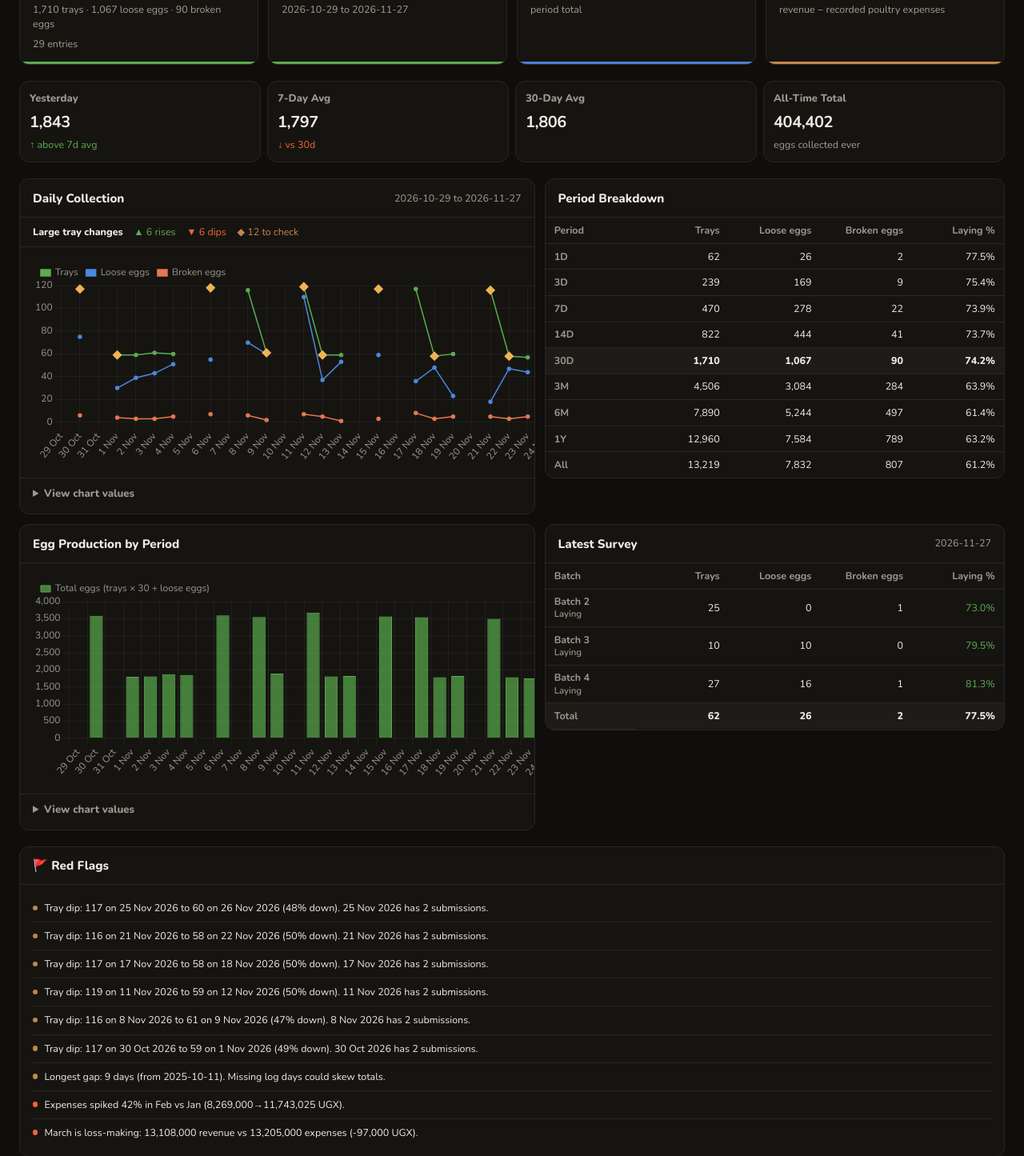
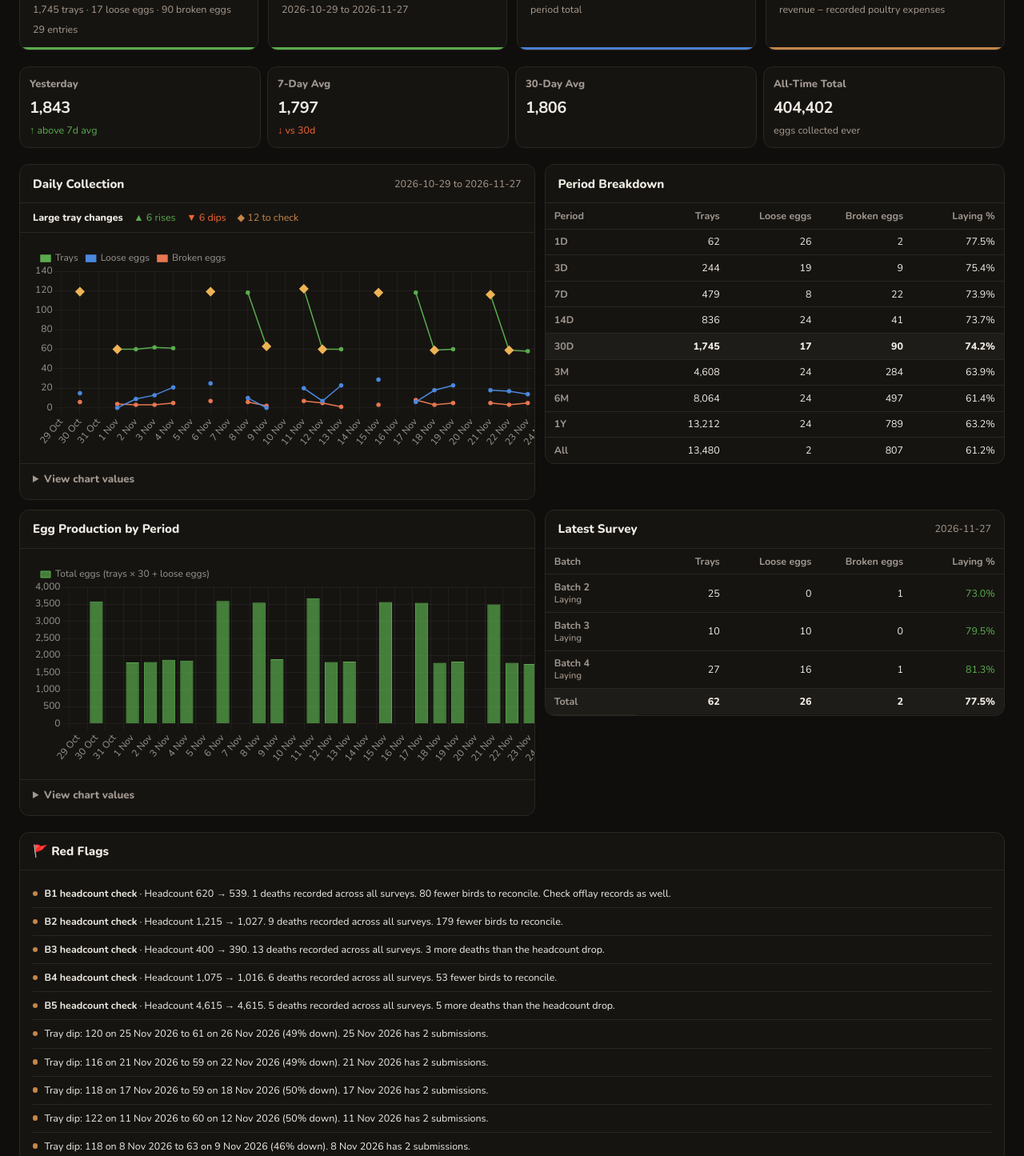
Before and after one commit to ivanemoje/poultry-analytics-notifier, a plain HTML site: page index.html in a window 1280 px wide. Shown: the part 287-1732 px from the top of the page at 80% size. Drawn offline with nearby package versions, Linux system fonts and the light colour scheme; files whose address does not match are found by name.

Commit message:
updated functionality

```diff
--- a/index.html
+++ b/index.html
@@ -637,6 +637,7 @@ button{font-family:inherit;}
   <!-- BATCHES TAB -->
   <div class="tab-content" id="tab-batches">
     <div class="section-label" id="batch-list-title">Laying Batches</div>
+    <div class="kpi-sub" id="batch-period-range"></div>
     <div class="batch-grid" id="all-batches-grid"></div>
     <div class="section-label">Batch Records</div>
     <div class="card" style="overflow-x:auto">
@@ -722,6 +723,7 @@ const PRODUCTION_BATCHES = [
   {key:'batch5', prefix:'b5', number:'5', label:'B5', color:'#48a7a3'}
 ];
 const BATCH_METRICS = ['trays','eggs','broken','dead','feedGrams'];
+const EGGS_PER_TRAY = 30;
 const COLLECTION_METRICS = [
   {key:'trays',label:'Trays',color:'#5aac4e'},
   {key:'eggs',label:'Loose eggs',color:'#4a89df'},
@@ -744,7 +746,20 @@ function selectedProductionBatches(){
 }
 
 function batchTotal(r, batch){
-  return 30*(r[batch.prefix+'_trays'] ?? 0)+(r[batch.prefix+'_eggs'] ?? 0);
+  return EGGS_PER_TRAY*(r[batch.prefix+'_trays'] ?? 0)+(r[batch.prefix+'_eggs'] ?? 0);
+}
+
+function reportsEggs(row,batch){
+  return row[batch.prefix+'_trays']!=null || row[batch.prefix+'_eggs']!=null;
+}
+
+function packLooseEggs(counts){
+  if((counts.eggs ?? 0)<EGGS_PER_TRAY) return counts;
+  return {
+    ...counts,
+    trays:(counts.trays ?? 0)+Math.floor(counts.eggs/EGGS_PER_TRAY),
+    eggs:counts.eggs%EGGS_PER_TRAY
+  };
 }
 
 function eggTotal(r, batches=selectedProductionBatches()){
@@ -761,7 +776,7 @@ function collectionCounts(rows,batches){
       }
     }
   }
-  return counts;
+  return packLooseEggs(counts);
 }
 
 function collectionLabel(counts){
@@ -775,7 +790,7 @@ function layingRate(rows, batches=selectedProductionBatches()){
     const cfg = BATCH_CONFIG[batch.key];
     if(!isLaying(batch) || !cfg.currentBirds) continue;
     for(const row of rows){
-      if(row[batch.prefix+'_trays']==null && row[batch.prefix+'_eggs']==null) continue;
+      if(!reportsEggs(row,batch)) continue;
       birds += cfg.currentBirds;
       eggs += batchTotal(row,batch);
     }
@@ -808,8 +823,8 @@ function normalizeBatchConfig(metadata){
       expectedOfflay: batch.expectedOfflay || '',
       status: status==='active'?'laying':status,
       supplier: batch.supplier || '',
-      initialBirds: Number(batch.initialBirds || batch.currentBirds || 0),
-      currentBirds: Number(batch.currentBirds ?? 0)
+      initialBirds: batch.initialBirds==null || batch.initialBirds==='' ? null : Number(batch.initialBirds),
+      currentBirds: batch.currentBirds==null || batch.currentBirds==='' ? null : Number(batch.currentBirds)
     }];
   }));
 }
@@ -1150,8 +1165,8 @@ function trayChangesForPeriod(rows,batches,cutoff){
     const trays = collectionCounts(entries,batches).trays;
     if(trays==null) continue;
 
-    const reported = batches.filter(batch=>entries.some(row=>row[batch.prefix+'_trays']!=null));
-    const submissions = entries.filter(row=>reported.some(batch=>row[batch.prefix+'_trays']!=null)).length;
+    const reported = batches.filter(batch=>entries.some(row=>reportsEggs(row,batch)));
+    const submissions = entries.filter(row=>reported.some(batch=>reportsEggs(row,batch))).length;
     const current = {date,trays,submissions,coverage:reported.map(batch=>batch.key).join(',')};
     if(previous && date>=cutoff){
       const delta = trays-previous.trays;
@@ -1179,8 +1194,40 @@ function formatTrayChange({previous,delta,percent}){
   return `${sign}${fmtN(delta)} trays${relative} vs ${flagDate(previous.date)}`;
 }
 
-function renderFlags(trayChanges){
-  const flags = [];
+function reportedDeaths(rows,batch){
+  const field = batch.prefix+'_dead';
+  const dates = new Set();
+  let total = 0;
+  for(const row of rows){
+    if(row[field]==null) continue;
+    dates.add(row.date);
+    total += row[field];
+  }
+  return {total:dates.size ? total : null,days:dates.size};
+}
+
+function headcountFlag(batch){
+  const {initialBirds,currentBirds,status} = BATCH_CONFIG[batch.key];
+  if(![initialBirds,currentBirds].every(count=>Number.isSafeInteger(count) && count>=0)){
+    return 'Check the initial and current headcounts in batch metadata.';
+  }
+  const {total:deaths} = reportedDeaths(EGGS,batch);
+  const drop = initialBirds-currentBirds;
+  const difference = drop-(deaths ?? 0);
+  if(difference===0) return '';
+
+  const headcount = `Headcount ${fmtN(initialBirds)} → ${fmtN(currentBirds)}.`;
+  const mortality = deaths==null ? 'No survey death counts recorded.' : `${fmtN(deaths)} deaths recorded across all surveys.`;
+  const gap = drop<0 ? `Headcount rose by ${fmtN(-drop)}.`
+    : difference>0 ? `${fmtN(difference)} fewer birds to reconcile.`
+    : `${fmtN(-difference)} more deaths than the headcount drop.`;
+  const offlay = status==='offlaid' ? ' Check offlay records as well.' : '';
+  return `${headcount} ${mortality} ${gap}${offlay}`;
+}
+
+function renderFlags(trayChanges,headcountFlags){
+  const flags = [...headcountFlags].filter(([batch])=>activeBatch==='all'||batch.number===activeBatch)
+    .map(([batch,msg])=>({sev:'amber',msg:`<strong>${batch.label} headcount check</strong> · ${msg}`}));
   // Check last entry date
   const latest = EGGS[EGGS.length-1];
   if(latest){
@@ -1227,7 +1274,7 @@ function renderBatchLayingCards(eggs,period){
   const el = document.getElementById('batch-laying-cards');
   el.innerHTML = selectedProductionBatches().map(batch=>{
     const cfg = BATCH_CONFIG[batch.key];
-    const reported = eggs.filter(row=>row[batch.prefix+'_trays']!=null || row[batch.prefix+'_eggs']!=null);
+    const reported = eggs.filter(row=>reportsEggs(row,batch));
     const periodEggs = reported.reduce((sum,row)=>sum+batchTotal(row,batch),0);
     const avgEggs = reported.length?periodEggs/reported.length:null;
     const layingPct = layingRate(reported,[batch]);
@@ -1391,25 +1438,31 @@ function renderTransactions(tableId,records,kind,cells){
 function renderBatchRecords(rows){
   const batches = selectedProductionBatches();
   const entries = [...rows].reverse().flatMap(row=>batches.flatMap(batch=>{
-    const counts = BATCH_METRICS.map(field=>row[batch.prefix+'_'+field]);
-    if(counts.every(value=>value==null)) return [];
-    return `<tr><td>${row.date}</td><td>${batch.label}</td>${counts.map(value=>`<td>${fmtN(value)}</td>`).join('')}</tr>`;
+    const recorded = BATCH_METRICS.map(field=>row[batch.prefix+'_'+field]);
+    if(recorded.every(value=>value==null)) return [];
+    const [trays,eggs,...otherCounts] = recorded;
+    const packed = packLooseEggs({trays,eggs});
+    const cells = [packed.trays,packed.eggs,...otherCounts].map(value=>`<td>${fmtN(value)}</td>`).join('');
+    return `<tr><td>${row.date}</td><td>${batch.label}</td>${cells}</tr>`;
   }));
   document.getElementById('batch-records').innerHTML =
     entries.join('') || '<tr><td colspan="7">No batch records for this period</td></tr>';
 }
 
-function renderAllBatches(eggs,period){
+function renderAllBatches(eggs,period,headcountFlags){
   const el = document.getElementById('all-batches-grid');
   const today = farmCalendarDay();
   document.getElementById('batch-list-title').textContent = includeInactive?'All Batches':'Laying Batches';
+  document.getElementById('batch-period-range').textContent = productionPeriodLabel();
   el.innerHTML = visibleBatches().map(batch=>{
     const cfg = BATCH_CONFIG[batch.key];
     const age = formatBatchAge(cfg.dob,today);
     const offlay = new Date(cfg.expectedOfflay);
     const daysToOfflay = Math.ceil((offlay-new Date())/86400000);
-    const deaths = eggs.map(row=>row[batch.prefix+'_dead']).filter(value=>value!=null);
-    const loggedDeaths = deaths.length?deaths.reduce((sum,count)=>sum+count,0):null;
+    const {total:loggedDeaths,days:reportedDays} = reportedDeaths(eggs,batch);
+    const coverageDays = activeDays===9999 ? reportedDays : activeDays;
+    const coverage = coverageDays===reportedDays ? fmtN(reportedDays) : fmtN(reportedDays)+' of '+fmtN(coverageDays);
+    const headcount = headcountFlags.get(batch);
     return `<div class="batch-card ${cfg.status}">
       <div class="batch-status status-${cfg.status}">${cfg.status}</div>
       <div class="batch-name">${cfg.name}</div>
@@ -1419,9 +1472,14 @@ function renderAllBatches(eggs,period){
         <div class="bm"><div class="bm-label">Age</div><div class="bm-value">${age}</div></div>
         <div class="bm"><div class="bm-label">Initial Birds</div><div class="bm-value">${fmtN(cfg.initialBirds)}</div></div>
         <div class="bm"><div class="bm-label">Current Birds</div><div class="bm-value" style="color:${batch.color}">${fmtN(cfg.currentBirds)}</div></div>
-        <div class="bm"><div class="bm-label">Recorded deaths (${period})</div><div class="bm-value">${fmtN(loggedDeaths)}</div></div>
+        <div class="bm">
+          <div class="bm-label">Deaths reported (${period})</div>
+          <div class="bm-value">${reportedDays ? fmtN(loggedDeaths) : '—'}</div>
+          <div class="kpi-sub">${reportedDays ? coverage+(coverageDays===1 ? ' day' : ' days')+' with counts' : 'No death counts recorded'}</div>
+        </div>
         <div class="bm"><div class="bm-label">Days to Offlay</div><div class="bm-value ${daysToOfflay<90?'val-red':''}">${cfg.status==='offlaid'?'Offlaid':daysToOfflay<0?'Due':daysToOfflay+'d'}</div></div>
       </div>
+      ${headcount ? `<div class="flag-item"><div class="flag-dot amber" aria-hidden="true"></div><div><strong>Headcount check</strong> · ${headcount}</div></div>` : ''}
     </div>`;
   }).join('');
 }
@@ -1441,12 +1499,13 @@ function render(){
   const sales = filterSales(activeDays);
   const expenses = filterExpenses(activeDays);
   const trayChanges = trayChangesForPeriod(EGGS,selectedProductionBatches(),periodStart(activeDays));
+  const headcountFlags = new Map(PRODUCTION_BATCHES.map(batch=>[batch,headcountFlag(batch)]).filter(([,msg])=>msg));
   renderKPIs(eggs, sales, expenses.filter(isPoultryExpense));
   renderAverages();
   renderDailyChart(eggs,trayChanges);
   renderPeriodTable(document.getElementById('period-table-wrap'));
   renderLatestEntry(document.getElementById('latest-entry-wrap'));
-  renderFlags(trayChanges);
+  renderFlags(trayChanges,headcountFlags);
   renderProductionChart(eggs);
 
   // Production
@@ -1458,7 +1517,7 @@ function render(){
   renderFinancial(sales, expenses);
 
   // Batches
-  renderAllBatches(eggs,period);
+  renderAllBatches(eggs,period,headcountFlags);
   renderBatchRecords(eggs);
 
   document.getElementById('last-refreshed').textContent = lastReportDate || new Date().toISOString().split('T')[0];
```
Also changed, not shown: 2 other files.
